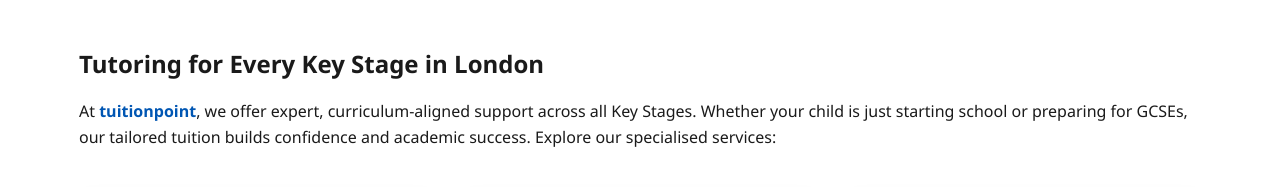
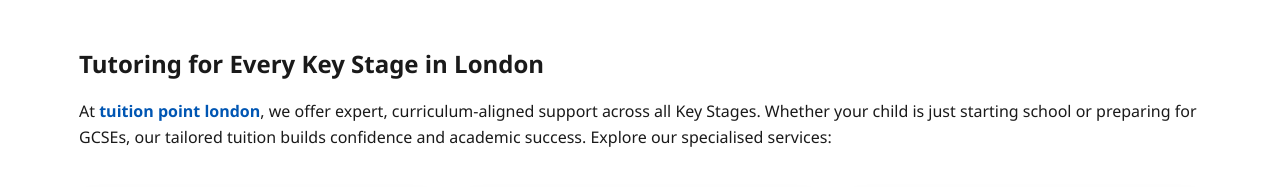
Before and after one commit to tuitionpoint/.co.uk, a plain HTML site: page index.html in a window 1280 px wide. Shown: the part 571-758 px from the top of the page. Drawn offline with Linux system fonts and the light colour scheme; grey boxes are pictures that could not be loaded.

Commit message:
Update index.html

```diff
--- a/index.html
+++ b/index.html
@@ -272,7 +272,7 @@
     <div class="container">
       <h2>Tutoring for Every Key Stage in London</h2>
       <p>
-        At <a href="https://tuitionpoint.co.uk/"><strong>tuitionpoint</strong></a>, we offer expert, curriculum-aligned support across all Key Stages. Whether your child is just starting school or preparing for GCSEs, our tailored tuition builds confidence and academic success. Explore our specialised services:
+        At <a href="https://tuitionpoint.co.uk/"><strong>tuition point london</strong></a>, we offer expert, curriculum-aligned support across all Key Stages. Whether your child is just starting school or preparing for GCSEs, our tailored tuition builds confidence and academic success. Explore our specialised services:
       </p>
 
       <div class="services-grid">
```
